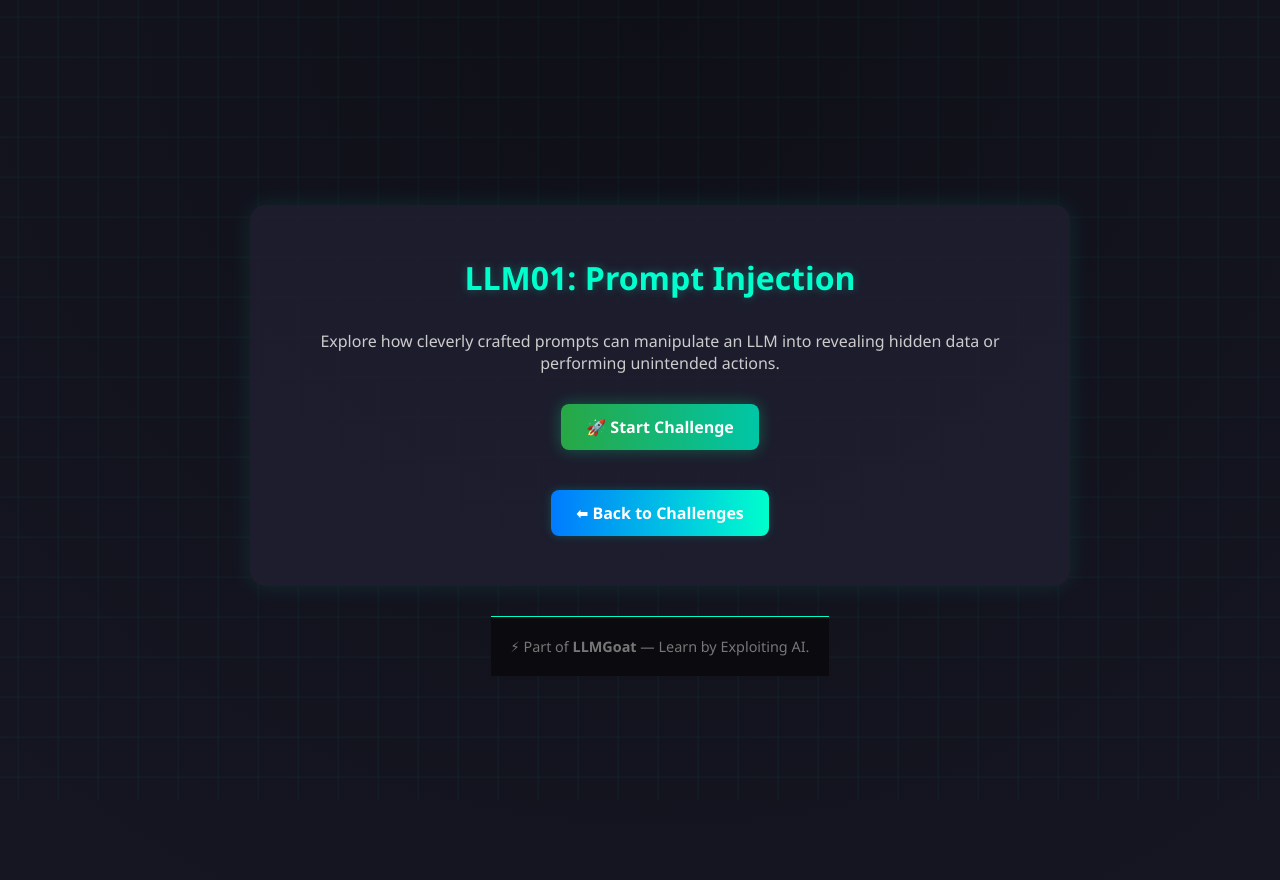
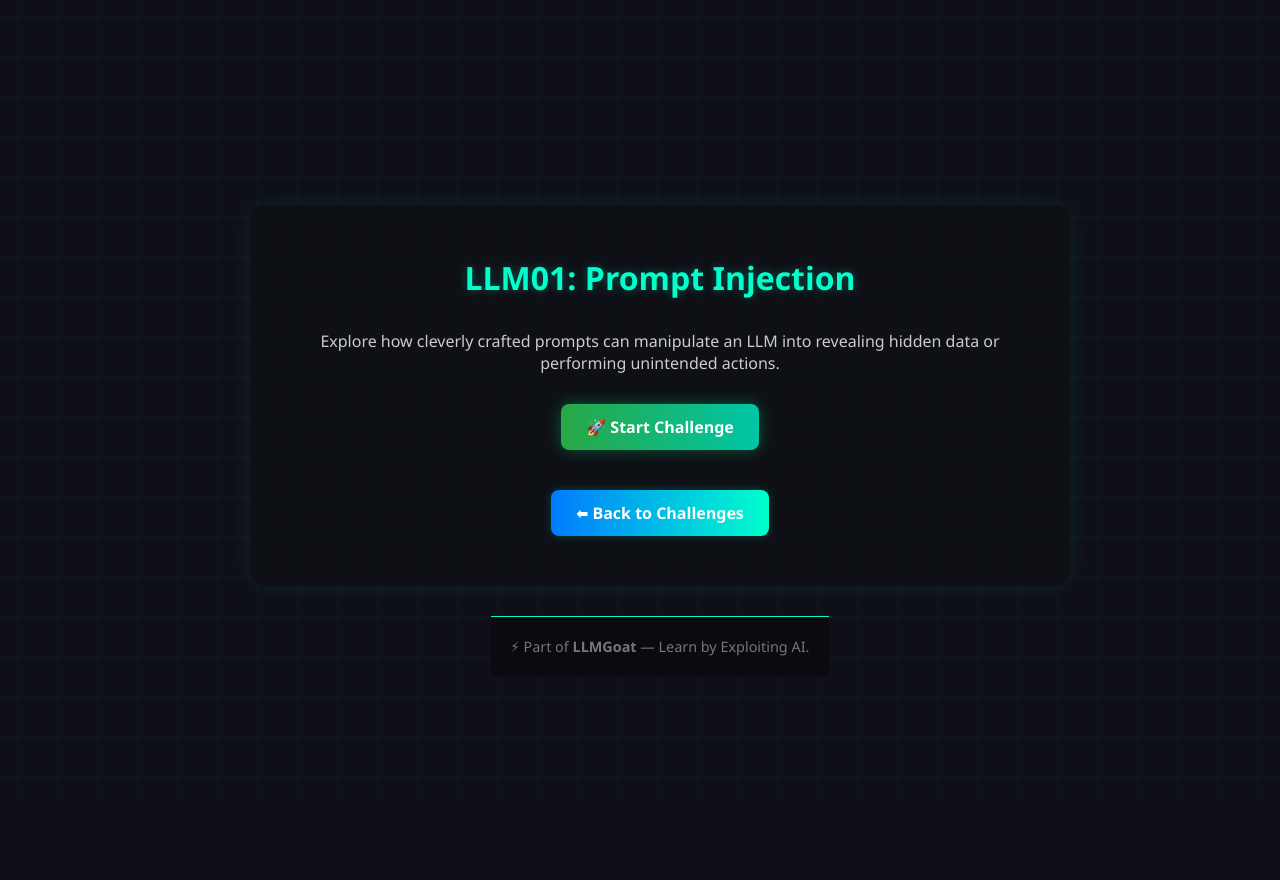
Before and after one commit to LiteshGhute/LLMGoat, a Flask app: page /challenge/llm1 in a window 1280 px wide. Run offline with Flask 3, Linux system fonts and the light colour scheme.

Commit message:
style update

```diff
--- a/app/templates/challenge.html
+++ b/app/templates/challenge.html
@@ -25,7 +25,8 @@
     }
 
     .container {
-      background: rgba(30, 30, 47, 0.95);
+      /* background: rgba(30, 30, 47, 0.95); */
+      background: rgba(15, 17, 23, 0.95);
       padding: 40px 60px;
       border-radius: 15px;
       box-shadow: 0 0 25px rgba(0, 255, 204, 0.1);
@@ -98,7 +99,7 @@
     }
   </style>
 </head>
-<body>
+<body style="background: #0f0f17;">
   <div class="container">
     <h1>{{ challenge.title }}</h1>
     <p>{{ challenge.description }}</p>
--- a/app/templates/chat.html
+++ b/app/templates/chat.html
@@ -205,7 +205,7 @@
     }
   </style>
 </head>
-<body>
+<body style="background: #0f0f17;">
   <div class="chat-header">
     <h2>{{ challenge.title }}</h2>
     <p class="challenge-desc"></p>
--- a/app/templates/index.html
+++ b/app/templates/index.html
@@ -29,7 +29,7 @@
   </style>
 </head>
 
-<body>
+<body style="background: #0f0f17;">
   <header class="header">
     <div class="header-top">
       <div class="logo-title">
```
Also changed, not shown: 1 other file.
